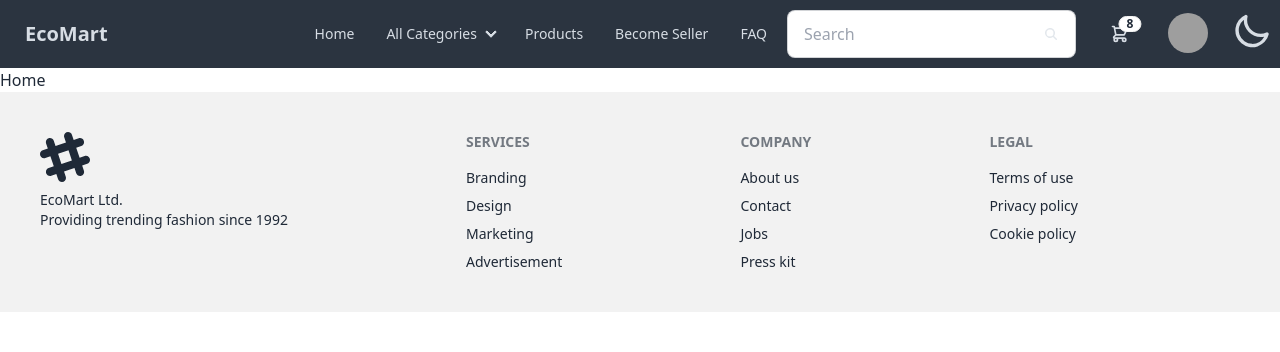
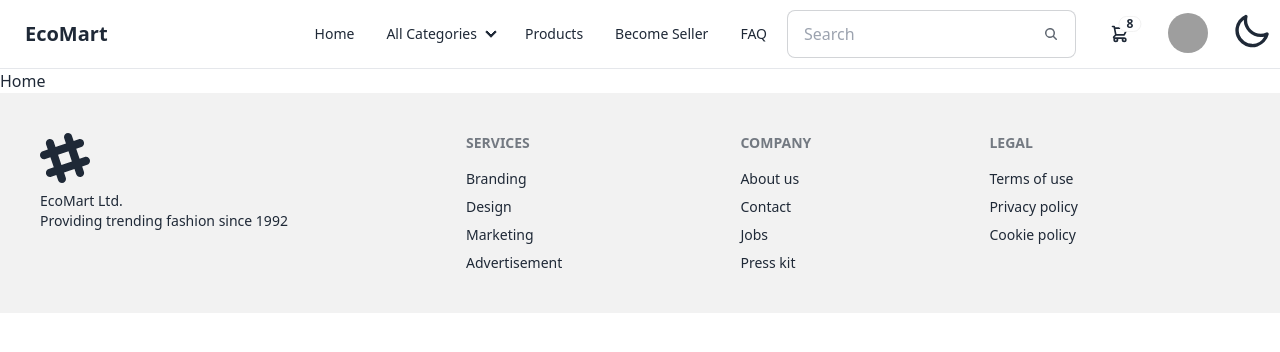
Before and after one commit to Hennamaria07/EcoMart-frontent, a React (Vite) app: page / in a window 1280 px wide. Shown: the top 352 px of the page. Built offline with nearby package versions, Linux system fonts and the light colour scheme; grey boxes are pictures that could not be loaded.

Commit message:
helmet removed

```diff
--- a/src/components/layout/Header.jsx
+++ b/src/components/layout/Header.jsx
@@ -16,8 +16,8 @@ const Header = () => {
         document.querySelector("html").setAttribute("data-theme", localTheme);
     }, [theme])
     return (
-        <header>
-            <nav className="navbar bg-neutral text-neutral-content">
+        <header className='border-b '>
+            <nav className="navbar bg-base-100">
                 <div className="navbar-start">
                     <div className="dropdown">
                         <div tabIndex={0} role="button" className="btn btn-ghost lg:hidden">
--- a/src/components/layout/Layout.jsx
+++ b/src/components/layout/Layout.jsx
@@ -3,10 +3,10 @@ import Header from './Header'
 import Footer from './Footer'
 import { Helmet, HelmetProvider } from 'react-helmet-async'
 
-const Layout = ({ children, title, description, keyword, author, viewport}) => {
+const Layout = ({ children}) => {
   return (
     <div>
-        <HelmetProvider>
+        {/* <HelmetProvider>
       <Helmet>
         <meta charSet="utf-8" />
         <title>{title}</title>
@@ -15,7 +15,7 @@ const Layout = ({ children, title, description, keyword, author, viewport}) => {
             <meta name="author" content={author} />
               <meta name="viewport" content={viewport} />
               </Helmet>
-              </HelmetProvider>
+              </HelmetProvider> */}
         <Header />
         <main>
             {children}
```
